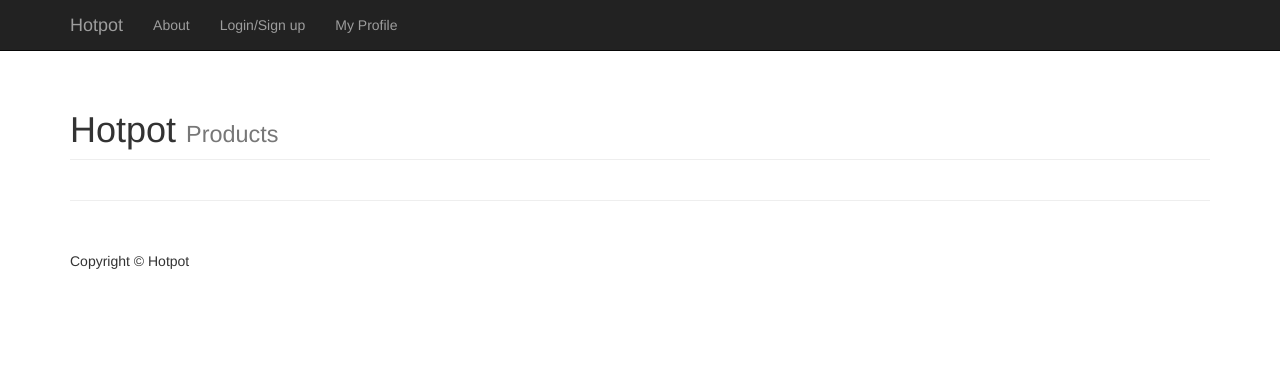
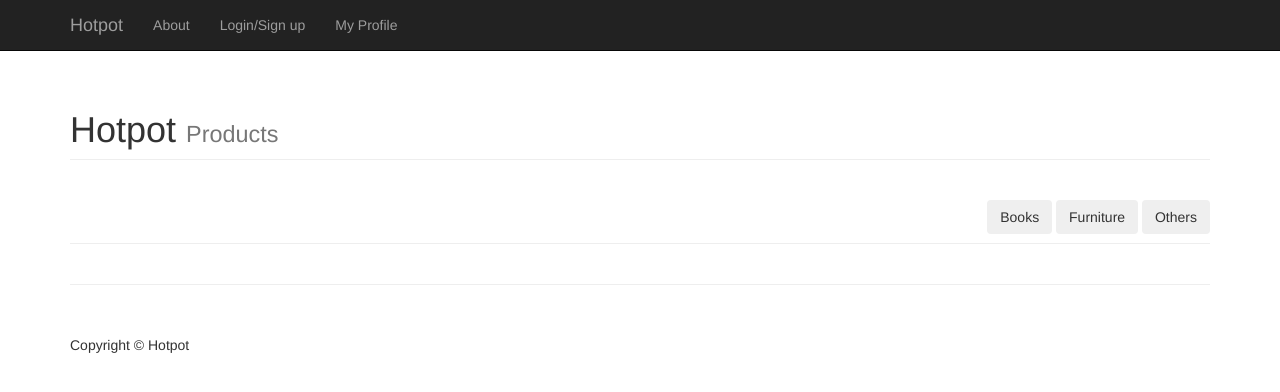
Before and after one commit to jh3768/HotPot, a Django app: page /polls/ in a window 1280 px wide. Shown: the top 392 px of the page. Run offline with Django 3.2, Linux system fonts and the light colour scheme; data that the repository does not hold is empty; some libraries are stand-ins or nearby versions.

Commit message:
Add labels UI on homepage

```diff
--- a/polls/templates/polls/homepage.html
+++ b/polls/templates/polls/homepage.html
@@ -70,7 +70,16 @@
                 <h1 class="page-header">Hotpot
                     <small>Products</small>
                 </h1>
+
+            <div align="right" class="page-header">
+                <form role="form" action="{% url 'polls:homepagejson' %}" method="post" class="registration-form"> {% csrf_token %}
+                    <button type="submit" class="btn" name="book" >Books</button>
+                    <button type="submit" class="btn" name="furniture">Furniture</button>
+                    <button type="submit" class="btn" name="others">Others</button>
+                </form>
             </div>
+            </div>
+
         </div>
         <!-- /.row -->
 
```
